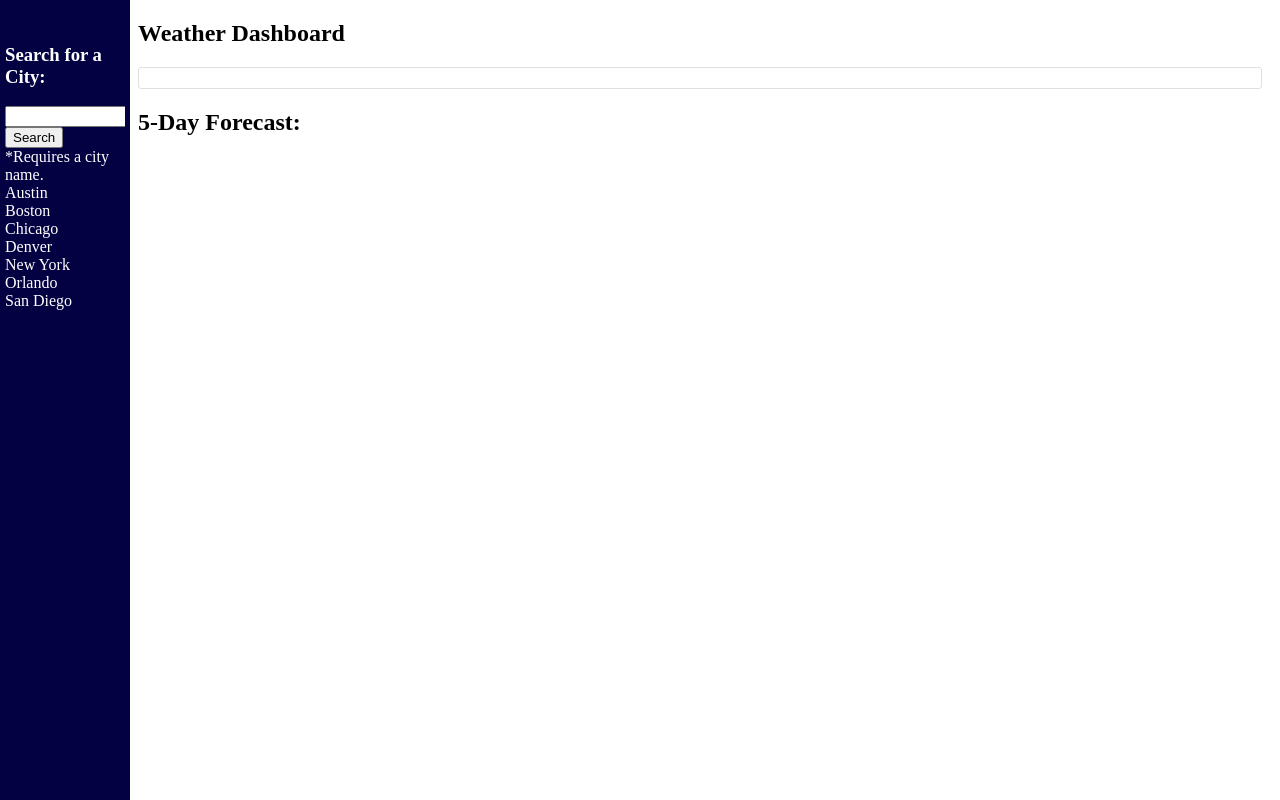
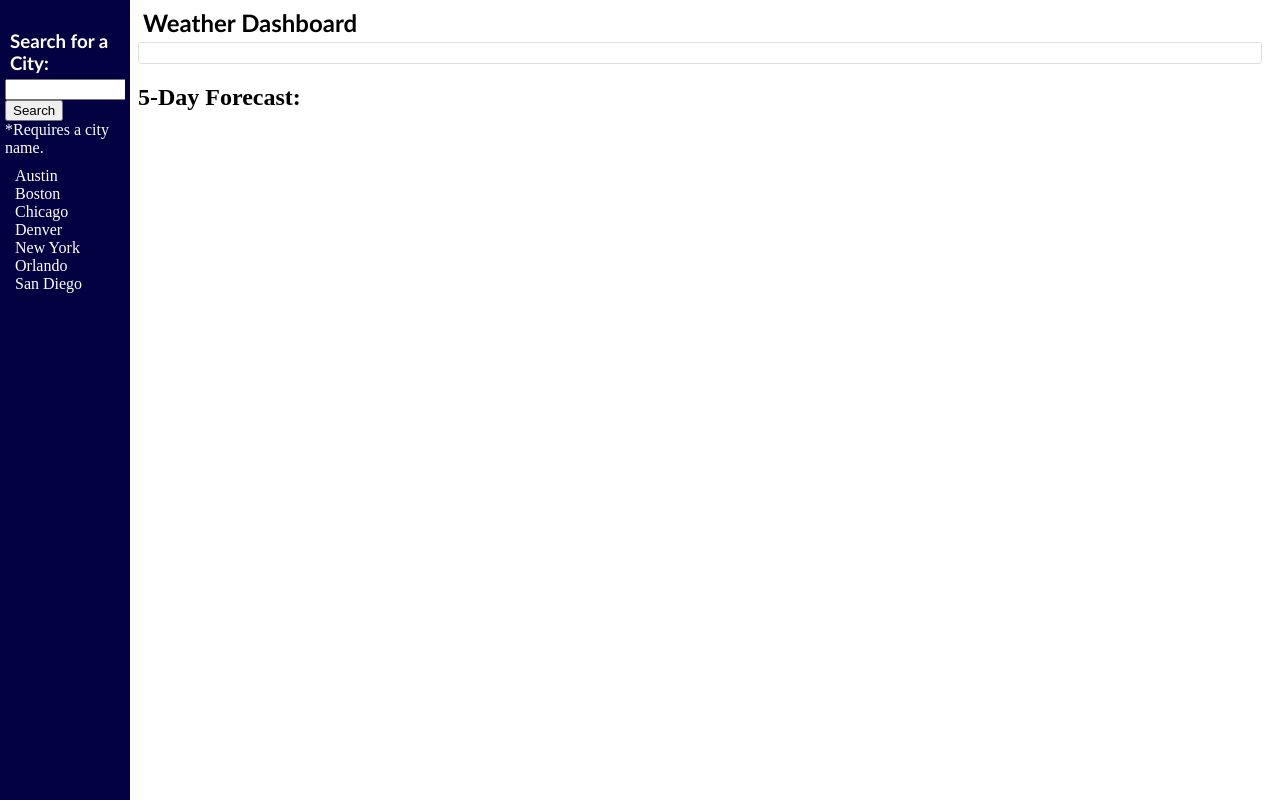
Before and after one commit to shellbellquinn/weather, a plain HTML site: page index.html in a window 1280 px wide. Drawn offline with nearby package versions, Linux system fonts and the light colour scheme; no server answers.

Commit message:
Update style.css

```diff
--- a/style.css
+++ b/style.css
@@ -1,5 +1,5 @@
-.body {
-    font-family: "Lato", sans-serif;
+#body {
+    font-family: Arial, Helvetica, sans-serif;
 }
 
 #cities {
@@ -16,10 +16,19 @@
     border: solid 5px rgb(3, 1, 65);
 }
 
-#logo {
-    color: white;
+#heading {
     margin: 5px;
-    text-align: center;
+    font-family: 'Gill Sans', 'Gill Sans MT', Calibri, 'Trebuchet MS', sans-serif;
+}
+
+h3 {
+    margin: 5px;
+    font-family: 'Gill Sans', 'Gill Sans MT', Calibri, 'Trebuchet MS', sans-serif;
+}
+
+#presetCities{
+    margin: 10px;
+    cursor: pointer;
 }
 
 #weather {
```
